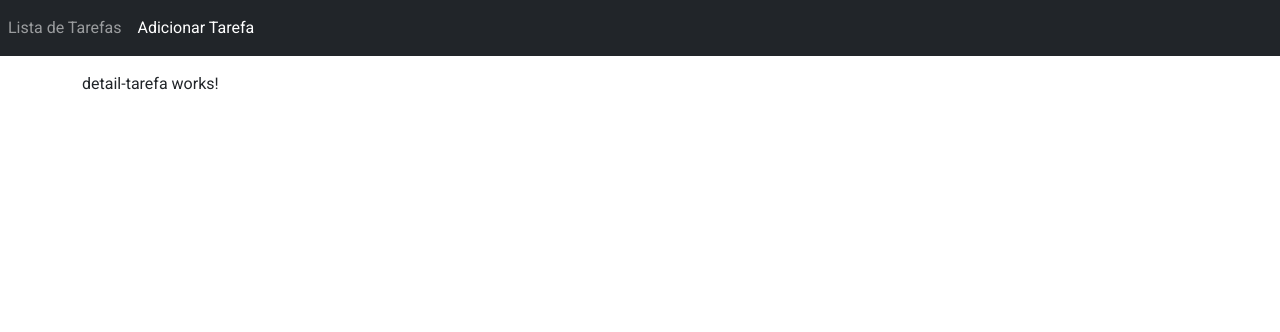
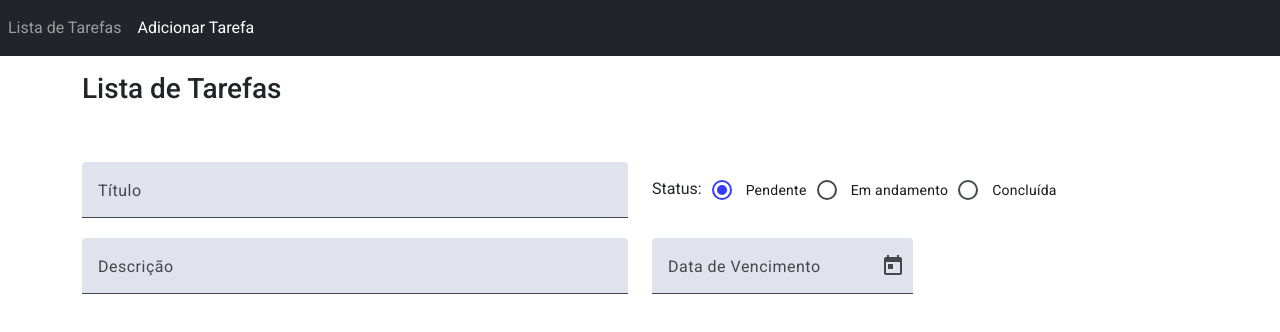
Before and after one commit to PedroGuerraMP/Tarefas, an Angular app in the folder app-tarefas/: page /add in a window 1280 px wide. Shown: the top 332 px of the page. Built offline with nearby package versions, Linux system fonts and the light colour scheme.

Commit message:
add form & inputs

```diff
--- a/app-tarefas/src/app/app.config.ts
+++ b/app-tarefas/src/app/app.config.ts
@@ -5,6 +5,7 @@ import { routes } from './app.routes';
 import { provideClientHydration } from '@angular/platform-browser';
 import { provideAnimationsAsync } from '@angular/platform-browser/animations/async';
 import { provideHttpClient, withFetch } from '@angular/common/http';
+import { MAT_DATE_LOCALE } from '@angular/material/core';
 
 export const appConfig: ApplicationConfig = {
   providers: [
@@ -12,6 +13,7 @@ export const appConfig: ApplicationConfig = {
     provideRouter(routes),
     provideClientHydration(),
     provideAnimationsAsync(),
-    provideHttpClient(withFetch())
+    provideHttpClient(withFetch()),
+    {provide: MAT_DATE_LOCALE, useValue: 'pt-BR'}
   ],
 };
--- a/app-tarefas/src/app/components/detail-tarefa/detail-tarefa.component.html
+++ b/app-tarefas/src/app/components/detail-tarefa/detail-tarefa.component.html
@@ -1 +1,31 @@
-<p>detail-tarefa works!</p>
+<div class="row">
+    <span class="h3 col-3">Lista de Tarefas</span>
+</div>
+<form [formGroup]="tarefaFormGroup" class="mt-5">
+    <div class="row">
+        <mat-form-field class="col-md-6 col-sm-12">
+            <mat-label>Título</mat-label>
+            <input matInput type="text" formControlName="titulo">
+        </mat-form-field>
+        <div  class="col mt-2">
+            <label>Status: </label>
+            <mat-radio-group formControlName="status">
+                <mat-radio-button [checked]="true" [value]="0" class="">Pendente</mat-radio-button>
+                <mat-radio-button [value]="1">Em andamento</mat-radio-button>
+                <mat-radio-button [value]="2">Concluída</mat-radio-button>
+            </mat-radio-group>
+        </div>
+    </div>
+    <div class="row">
+        <mat-form-field class="col-md-6 col-sm-12">
+            <mat-label>Descrição</mat-label>
+            <input matInput type="text" formControlName="descricao">
+        </mat-form-field>
+        <mat-form-field class="col-md-3 col-sm-12">
+            <mat-label>Data de Vencimento</mat-label>
+            <input matInput formControlName="data_vencimento" [matDatepicker]="picker">
+            <mat-datepicker-toggle matIconSuffix [for]="picker"></mat-datepicker-toggle>
+            <mat-datepicker #picker></mat-datepicker>
+        </mat-form-field>
+    </div>
+</form>
--- a/app-tarefas/src/app/components/detail-tarefa/detail-tarefa.component.ts
+++ b/app-tarefas/src/app/components/detail-tarefa/detail-tarefa.component.ts
@@ -1,12 +1,32 @@
 import { Component } from '@angular/core';
+import { FormControl, FormGroup, FormsModule, ReactiveFormsModule } from '@angular/forms';
+import {MatInputModule} from '@angular/material/input';
+import {MatFormFieldModule} from '@angular/material/form-field';
+import {MatRadioModule} from '@angular/material/radio';
+import {MatDatepickerModule} from '@angular/material/datepicker';
+import { provideNativeDateAdapter } from '@angular/material/core';
 
 @Component({
   selector: 'app-detail-tarefa',
   standalone: true,
-  imports: [],
+  imports: [
+    FormsModule,
+    ReactiveFormsModule,
+    MatInputModule,
+    MatFormFieldModule,
+    MatRadioModule,
+    MatDatepickerModule
+  ],
+  providers: [provideNativeDateAdapter()],
   templateUrl: './detail-tarefa.component.html',
   styleUrl: './detail-tarefa.component.css'
 })
 export class DetailTarefaComponent {
-
+  tarefaFormGroup = new FormGroup({
+    id: new FormControl(''),
+    titulo: new FormControl(''),
+    descricao: new FormControl(''),
+    data_vencimento: new FormControl(''),
+    status: new FormControl(''),
+  });
 }
```
